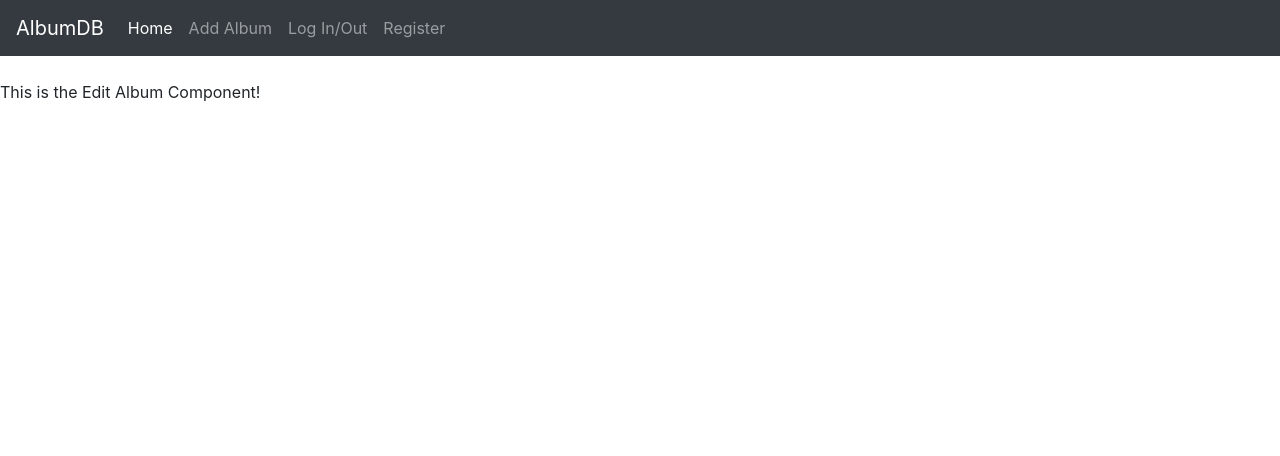
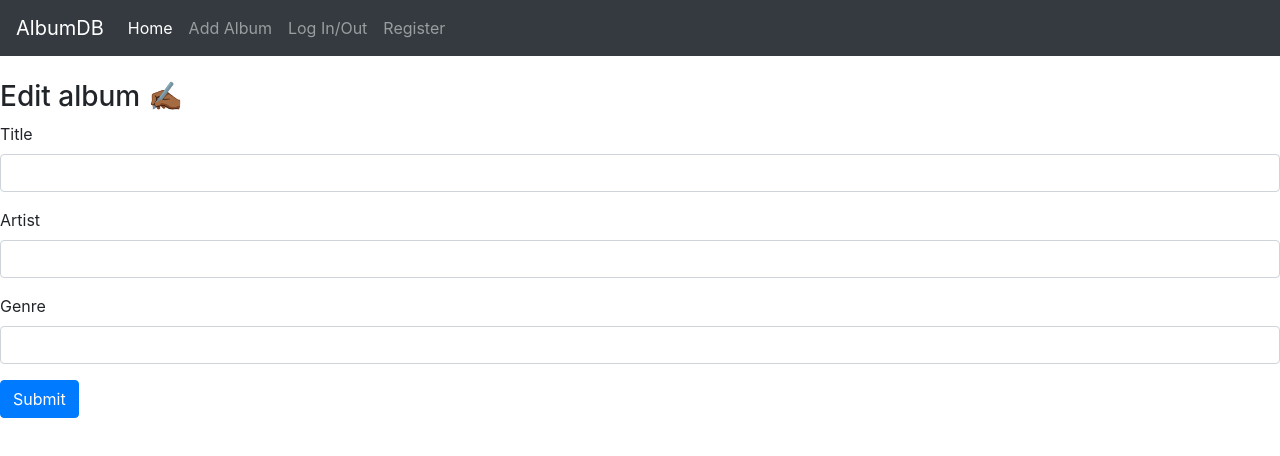
Before and after one commit to joeycs/albumdb, a React (Create React App) app: page /edit/1 in a window 1280 px wide. Shown: the top 456 px of the page. Built offline with nearby package versions, Linux system fonts and the light colour scheme; no server answers.

Commit message:
Added edit album functionality

```diff
--- a/src/components/add-album.component.js
+++ b/src/components/add-album.component.js
@@ -45,24 +45,21 @@ export default class AddAlbum extends Component {
       genre: this.state.genre,
     };
 
-    console.log(album);
-
     axios
       .post(this.props.uri + `/albums/add`, album)
-      .then((res) => console.log(res.data))
       .catch((err) => console.log(err));
 
     window.location = "/";
   }
 
   guestBody() {
-    return <h3>Please log in to add an album!</h3>;
+    return <h3>Please log in to add an album! 💿</h3>;
   }
 
   userBody() {
     return (
       <form onSubmit={this.onSubmit}>
-        <h3>Add Album</h3>
+        <h3>Add Album 💿</h3>
         <div className="form-group">
           <label>Title</label>
           <input
--- a/src/components/album-list.component.js
+++ b/src/components/album-list.component.js
@@ -7,6 +7,7 @@ const Album = (props) => (
     <td>{props.album.artist}</td>
     <td>{props.album.genre}</td>
     <td>
+      <a href={`/edit/${props.album._id}`}>edit</a>
       <a
         href="/"
         onClick={() => {
@@ -62,8 +63,8 @@ export default class AlbumList extends Component {
 
   render() {
     let message = this.props.user
-      ? `Hello, ${this.props.user.username}. Here are your albums!`
-      : "Hi! Please log in.";
+      ? `Hello, ${this.props.user.username}. Here are your albums! 🎵`
+      : "Hi! Please log in. 🎵";
 
     return (
       <div>
--- a/src/components/edit-album.component.js
+++ b/src/components/edit-album.component.js
@@ -1,7 +1,106 @@
+import axios from "axios";
 import React, { Component } from "react";
 
 export default class EditAlbum extends Component {
+  constructor(props) {
+    super(props);
+
+    this.onChangeTitle = this.onChangeTitle.bind(this);
+    this.onChangeArtist = this.onChangeArtist.bind(this);
+    this.onChangeGenre = this.onChangeGenre.bind(this);
+    this.onSubmit = this.onSubmit.bind(this);
+
+    this.state = {
+      id: this.props.match.params.id,
+      title: "",
+      artist: "",
+      genre: "",
+    };
+  }
+
+  componentDidMount() {
+    axios
+      .get(this.props.uri + `/albums/${this.state.id}`)
+      .then((res) =>
+        this.setState({
+          title: res.data.title,
+          artist: res.data.artist,
+          genre: res.data.genre,
+        })
+      )
+      .catch((err) => console.log(err));
+  }
+
+  onChangeTitle(e) {
+    this.setState({
+      title: e.target.value,
+    });
+  }
+
+  onChangeArtist(e) {
+    this.setState({
+      artist: e.target.value,
+    });
+  }
+
+  onChangeGenre(e) {
+    this.setState({
+      genre: e.target.value,
+    });
+  }
+
+  onSubmit(e) {
+    e.preventDefault();
+
+    const album = {
+      email: this.props.user.email,
+      title: this.state.title,
+      artist: this.state.artist,
+      genre: this.state.genre,
+    };
+
+    axios
+      .post(this.props.uri + `/albums/update/${this.state.id}`, album)
+      .catch((err) => console.log(err));
+
+    window.location = "/";
+  }
+
   render() {
-    return <div>This is the Edit Album Component!</div>;
+    return (
+      <form onSubmit={this.onSubmit}>
+        <h3>Edit album ✍🏾</h3>
+        <div className="form-group">
+          <label>Title</label>
+          <input
+            required
+            className="form-control"
+            value={this.state.title}
+            onChange={this.onChangeTitle}
+          />
+        </div>
+        <div className="form-group">
+          <label>Artist</label>
+          <input
+            required
+            className="form-control"
+            value={this.state.artist}
+            onChange={this.onChangeArtist}
+          />
+        </div>
+        <div className="form-group">
+          <label>Genre</label>
+          <input
+            required
+            className="form-control"
+            value={this.state.genre}
+            onChange={this.onChangeGenre}
+          />
+        </div>
+        <button type="submit" className="btn btn-primary">
+          Submit
+        </button>
+      </form>
+    );
   }
 }
--- a/src/components/log-in-out.component.js
+++ b/src/components/log-in-out.component.js
@@ -1,12 +1,8 @@
 import React, { Component } from "react";
 
 export default class LogInOut extends Component {
-  constructor(props) {
-    super(props);
-  }
-
   render() {
-    let message = this.props.user ? "sign out" : "sign in";
+    let message = this.props.user ? "sign out 🔒" : "sign in 🔓";
     let path = this.props.user ? "/logout" : "/login";
 
     return <a href={this.props.uri + path}>{message}</a>;
--- a/src/components/register.component.js
+++ b/src/components/register.component.js
@@ -37,13 +37,17 @@ export default class Register extends Component {
       password: this.state.password,
     };
 
-    window.location = this.props.uri + `/register?userData=${JSON.stringify(userData)}`;
+    window.location =
+      this.props.uri + `/register?userData=${JSON.stringify(userData)}`;
   }
 
   render() {
     return (
       <form onSubmit={this.onSubmit}>
-        <h3>Register</h3>
+        <h3>Register 📝</h3>
+        <p>
+          <i>After registering, you will be redirected to the login page.</i> 😄
+        </p>
         <div className="form-group">
           <label>Email</label>
           <input
```
Also changed, not shown: 1 other file (tests, documents, lock files or other folders).
